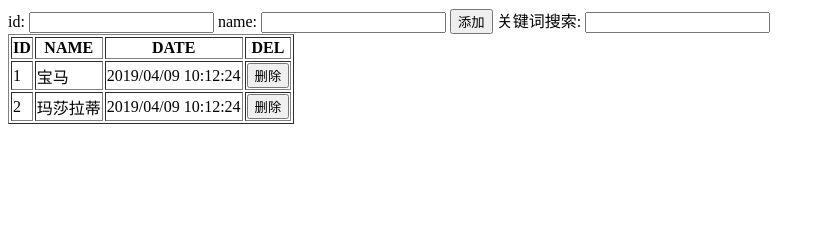
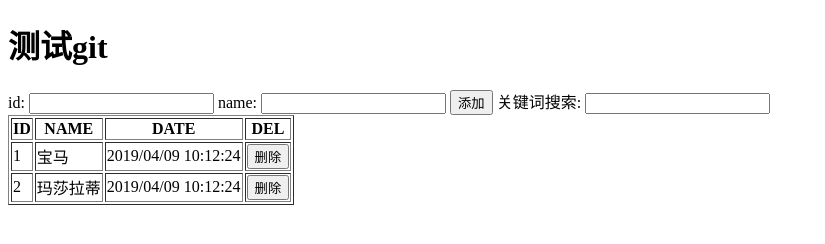
Before and after one commit to 2543837953/vue, a plain HTML site: page index.html in a window 1280 px wide. Shown: the whole page, without its empty margins (0-825 px from the left). Drawn offline with nearby package versions, Linux system fonts and the light colour scheme.

Commit message:
内容修改

```diff
--- a/index.html
+++ b/index.html
@@ -9,6 +9,7 @@
 </head>
 <body>
     <div id="vue-app">
+        <h1>{{git}}</h1>
         <form>
                     <label>
                         id:
@@ -70,6 +71,7 @@
         data() {
 
             return {
+                git:"测试git",
                 id:"",
                 name:"",
                 keywords:"",
```
